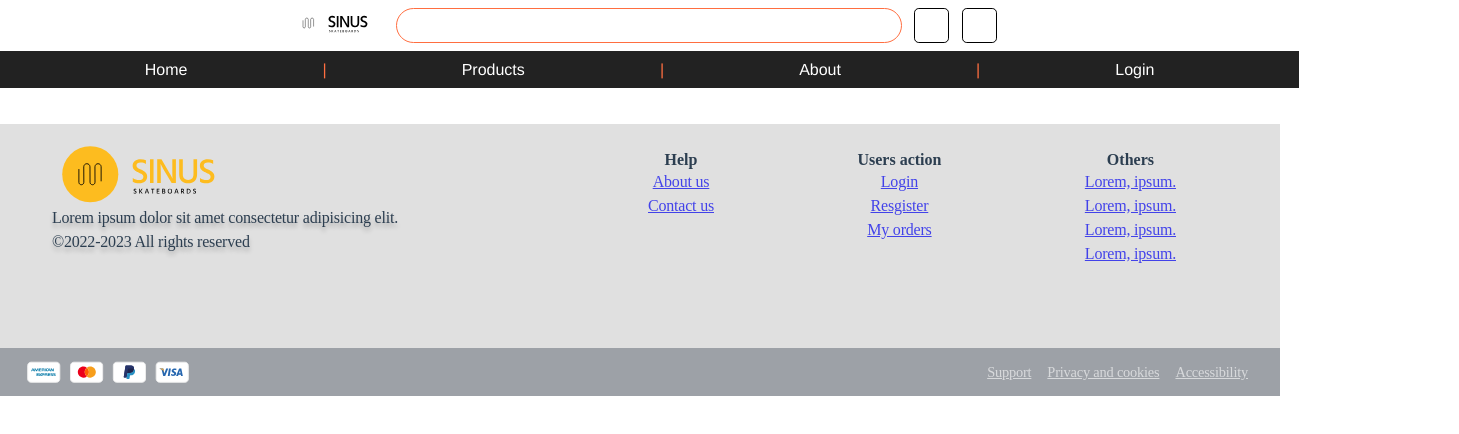
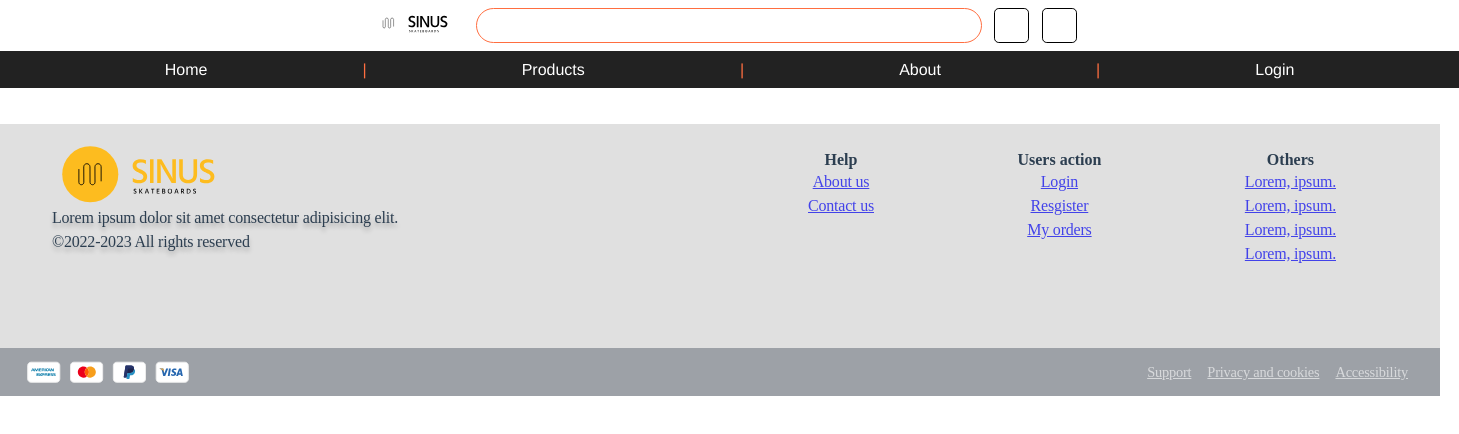
Before and after one commit to theodorwill/Slutprojekt-Sinus-Webshop, a Vue app: page /login in a window 1280 px wide. Shown: the top 434 px of the page, 1459 px wide, since content can reach past the window. Built offline with nearby package versions, Linux system fonts and the light colour scheme.

Commit message:
changes App.vue width to 1440px.  and its working all the type of screen.

```diff
--- a/src/App.vue
+++ b/src/App.vue
@@ -20,7 +20,8 @@ export default {
 
 <style lang="scss">
 html body {
-  margin: 0rem auto 0rem auto;
+  width: 1440px;
+  margin: auto;
 }
 #app {
   font-family: Avenir, Helvetica, Arial, sans-serif;
@@ -29,7 +30,7 @@ html body {
   text-align: center;
   color: #2c3e50;
   position: relative;
-  height: 100vh;
+  height: 100%;
 }
 
 #nav {
```
